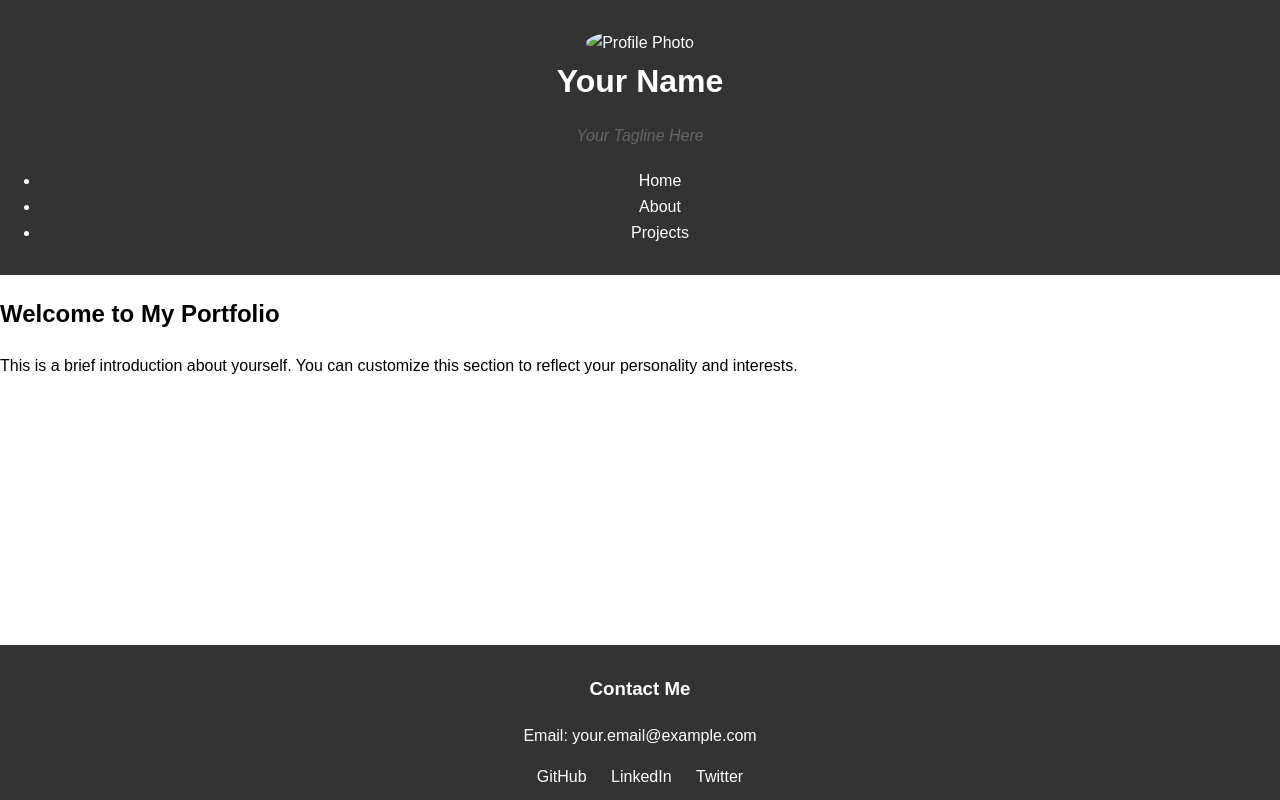
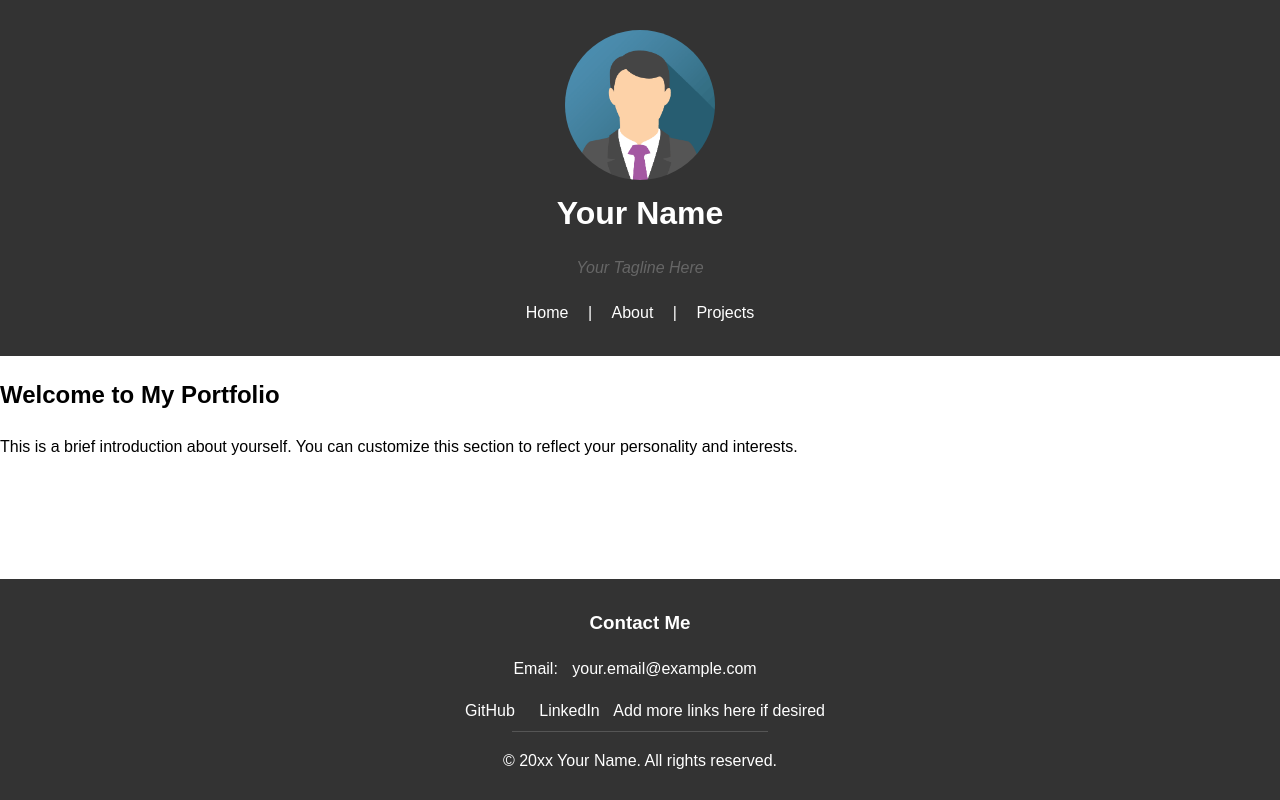
Before and after one commit to acm-udayton/template-portfolio, a plain HTML site: page index.html in a window 1280 px wide. Drawn offline with Linux system fonts and the light colour scheme.

Commit message:
Add header and footer customizations & placeholders

```diff
--- a/css/styles.css
+++ b/css/styles.css
@@ -93,6 +93,18 @@ footer a:hover {
     margin: 0;
 }
 
+a.unstyled-link {
+    text-decoration: none;
+    color: inherit;
+}
+
+hr.footer-divider {
+    border: 0;
+    height: 1px;
+    background: #555;
+    width: 20%;
+}
+
 @media (max-width: 600px) {
     .container {
         width: 95%;
--- a/index.html
+++ b/index.html
@@ -9,16 +9,14 @@
 <body>
     <header>
         <div class="profile">
-            <img src="path/to/your/profile-photo.jpg" alt="Profile Photo" class="profile-photo">
+            <img src="img/img_avatar_m.png" alt="Profile Photo" class="profile-photo">
             <h1>Your Name</h1>
             <p class="tagline">Your Tagline Here</p>
         </div>
         <nav>
-            <ul>
-                <li><a href="index.html">Home</a></li>
-                <li><a href="pages/about.html">About</a></li>
-                <li><a href="pages/projects.html">Projects</a></li>
-            </ul>
+            <span><a href="index.html">Home</a></span> |
+            <span><a href="pages/about.html">About</a></span> |
+            <span><a href="pages/projects.html">Projects</a></span>
         </nav>
     </header>
 
@@ -32,13 +30,15 @@
     <footer>
         <div class="contact">
             <h3>Contact Me</h3>
-            <p>Email: your.email@example.com</p>
+            <p>Email: <a class="unstyled-link" href="mailto:your.email@example.com">your.email@example.com</a></p>
             <div class="social-icons">
                 <a href="https://github.com/yourusername" target="_blank">GitHub</a>
                 <a href="https://linkedin.com/in/yourusername" target="_blank">LinkedIn</a>
-                <a href="https://twitter.com/yourusername" target="_blank">Twitter</a>
+                Add more links here if desired
             </div>
         </div>
+        <hr class="footer-divider">
+        <p>&copy; 20xx Your Name. All rights reserved.</p>
     </footer>
 </body>
 </html>
```
Also changed, not shown: img/img_avatar_f.png (added), img/img_avatar_m.png (added).
